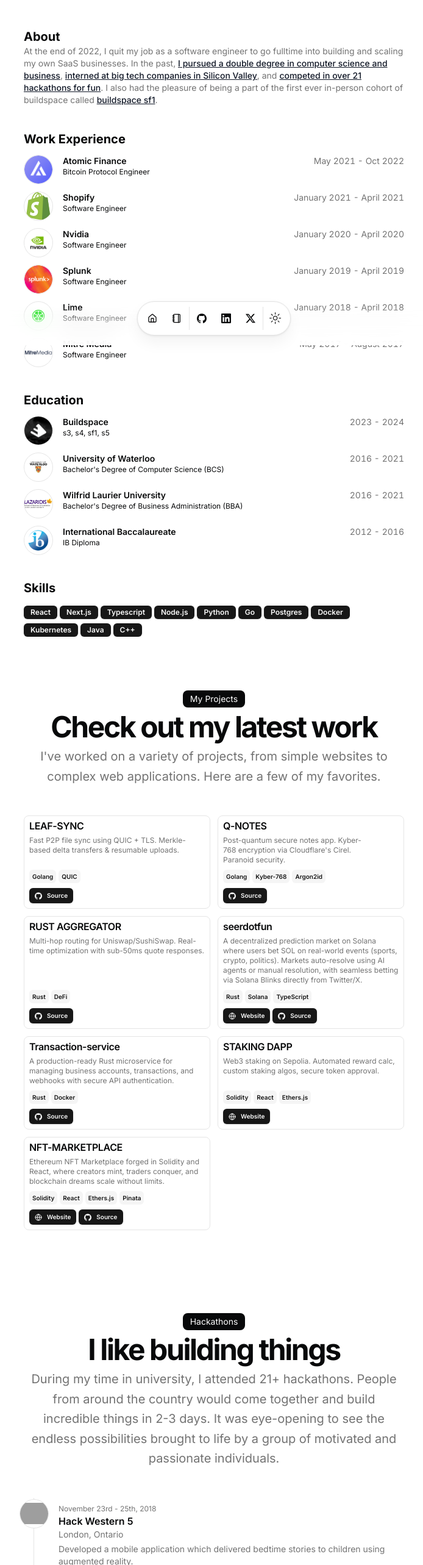
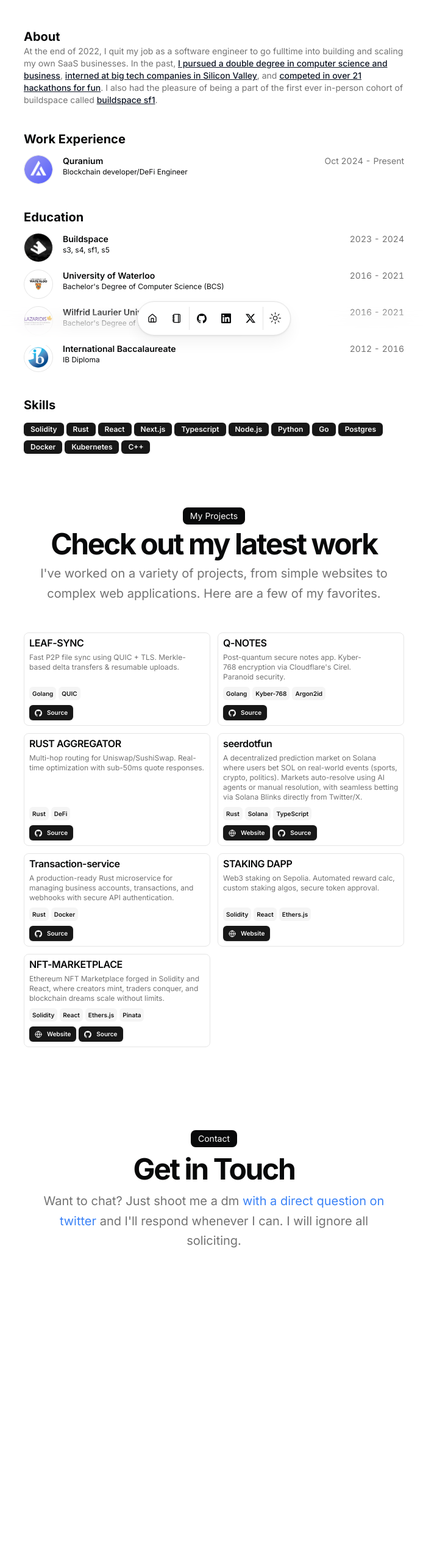
Before and after one commit to gks2022004/gks2022004.github.io, a Next.js app: page / in a window 1280 px wide. Shown: the part 234-2800 px from the top of the page at 61% size, without its empty margins (289-983 px from the left). After the commit the page ends 2435 px from the top, so only its background shows below. Built offline with nearby package versions, Linux system fonts and the light colour scheme; grey boxes are pictures that could not be loaded.

Commit message:
adding work experince

```diff
--- a/src/app/page.tsx
+++ b/src/app/page.tsx
@@ -1,4 +1,3 @@
-import { HackathonCard } from "@/components/hackathon-card";
 import BlurFade from "@/components/magicui/blur-fade";
 import BlurFadeText from "@/components/magicui/blur-fade-text";
 import { ProjectCard } from "@/components/project-card";
@@ -156,49 +155,6 @@ export default function Page() {
           </div>
         </div>
       </section>
-      <section id="hackathons">
-        <div className="space-y-12 w-full py-12">
-          <BlurFade delay={BLUR_FADE_DELAY * 13}>
-            <div className="flex flex-col items-center justify-center space-y-4 text-center">
-              <div className="space-y-2">
-                <div className="inline-block rounded-lg bg-foreground text-background px-3 py-1 text-sm">
-                  Hackathons
-                </div>
-                <h2 className="text-3xl font-bold tracking-tighter sm:text-5xl">
-                  I like building things
-                </h2>
-                <p className="text-muted-foreground md:text-xl/relaxed lg:text-base/relaxed xl:text-xl/relaxed">
-                  During my time in university, I attended{" "}
-                  {DATA.hackathons.length}+ hackathons. People from around the
-                  country would come together and build incredible things in 2-3
-                  days. It was eye-opening to see the endless possibilities
-                  brought to life by a group of motivated and passionate
-                  individuals.
-                </p>
-              </div>
-            </div>
-          </BlurFade>
-          <BlurFade delay={BLUR_FADE_DELAY * 14}>
-            <ul className="mb-4 ml-4 divide-y divide-dashed border-l">
-              {DATA.hackathons.map((project, id) => (
-                <BlurFade
-                  key={project.title + project.dates}
-                  delay={BLUR_FADE_DELAY * 15 + id * 0.05}
-                >
-                  <HackathonCard
-                    title={project.title}
-                    description={project.description}
-                    location={project.location}
-                    dates={project.dates}
-                    image={project.image}
-                    links={project.links}
-                  />
-                </BlurFade>
-              ))}
-            </ul>
-          </BlurFade>
-        </div>
-      </section>
       <section id="contact">
         <div className="grid items-center justify-center gap-4 px-4 text-center md:px-6 w-full py-12">
           <BlurFade delay={BLUR_FADE_DELAY * 16}>
--- a/src/data/resume.tsx
+++ b/src/data/resume.tsx
@@ -13,6 +13,8 @@ export const DATA = {
     "At the end of 2022, I quit my job as a software engineer to go fulltime into building and scaling my own SaaS businesses. In the past, [I pursued a double degree in computer science and business](/#education), [interned at big tech companies in Silicon Valley](https://www.youtube.com/watch?v=d-LJ2e5qKdE), and [competed in over 21 hackathons for fun](/#hackathons). I also had the pleasure of being a part of the first ever in-person cohort of buildspace called [buildspace sf1](https://buildspace.so/sf1).",
   avatarUrl: "/me.jpg",
   skills: [
+    "Solidity",
+    "Rust",
     "React",
     "Next.js",
     "Typescript",
@@ -22,7 +24,6 @@ export const DATA = {
     "Postgres",
     "Docker",
     "Kubernetes",
-    "Java",
     "C++",
   ],
   navbar: [
@@ -67,77 +68,18 @@ export const DATA = {
 
   work: [
     {
-      company: "Atomic Finance",
-      href: "https://atomic.finance",
+      company: "Quranium",
+      href: "https://www.quranium.org/",
       badges: [],
       location: "Remote",
-      title: "Bitcoin Protocol Engineer",
+      title: "Blockchain developer/DeFi Engineer",
       logoUrl: "/atomic.png",
-      start: "May 2021",
-      end: "Oct 2022",
+      start: "Oct 2024",
+      end: "Present",
       description:
         "Implemented the Bitcoin discreet log contract (DLC) protocol specifications as an open source Typescript SDK. Dockerized all microservices and setup production kubernetes cluster. Architected a data lake using AWS S3 and Athena for historical backtesting of bitcoin trading strategies. Built a mobile app using react native and typescript.",
     },
-    {
-      company: "Shopify",
-      badges: [],
-      href: "https://shopify.com",
-      location: "Remote",
-      title: "Software Engineer",
-      logoUrl: "/shopify.svg",
-      start: "January 2021",
-      end: "April 2021",
-      description:
-        "Implemented a custom Kubernetes controller in Go to automate the deployment of MySQL and ProxySQL custom resources in order to enable 2,000+ internal developers to instantly deploy their app databases to production. Wrote several scripts in Go to automate MySQL database failovers while maintaining master-slave replication topologies and keeping Zookeeper nodes consistent with changes.",
-    },
-    {
-      company: "Nvidia",
-      href: "https://nvidia.com/",
-      badges: [],
-      location: "Santa Clara, CA",
-      title: "Software Engineer",
-      logoUrl: "/nvidia.png",
-      start: "January 2020",
-      end: "April 2020",
-      description:
-        "Architected and wrote the entire MVP of the GeForce Now Cloud Gaming internal admin and A/B testing dashboard using React, Redux, TypeScript, and Python.",
-    },
-    {
-      company: "Splunk",
-      href: "https://splunk.com",
-      badges: [],
-      location: "San Jose, CA",
-      title: "Software Engineer",
-      logoUrl: "/splunk.svg",
-      start: "January 2019",
-      end: "April 2019",
-      description:
-        "Co-developed a prototype iOS app with another intern in Swift for the new Splunk Phantom security orchestration product (later publicly demoed and launched at .conf annual conference in Las Vegas). Implemented a realtime service for the iOS app in Django (Python) and C++; serialized data using protobufs transmitted over gRPC resulting in an approximate 500% increase in data throughput.",
-    },
-    {
-      company: "Lime",
-      href: "https://li.me/",
-      badges: [],
-      location: "San Francisco, CA",
-      title: "Software Engineer",
-      logoUrl: "/lime.svg",
-      start: "January 2018",
-      end: "April 2018",
-      description:
-        "Proposed and implemented an internal ruby API for sending/receiving commands to scooters over LTE networks. Developed a fully automated bike firmware update system to handle asynchronous firmware updates of over 100,000+ scooters worldwide, and provide progress reports in real-time using React, Ruby on Rails, PostgreSQL and AWS EC2 saving hundreds of developer hours.",
-    },
-    {
-      company: "Mitre Media",
-      href: "https://mitremedia.com/",
-      badges: [],
-      location: "Toronto, ON",
-      title: "Software Engineer",
-      logoUrl: "/mitremedia.png",
-      start: "May 2017",
-      end: "August 2017",
-      description:
-        "Designed and implemented a robust password encryption and browser cookie storage system in Ruby on Rails. Leveraged the Yahoo finance API to develop the dividend.com equity screener",
-    },
+
   ],
   education: [
     {
```
